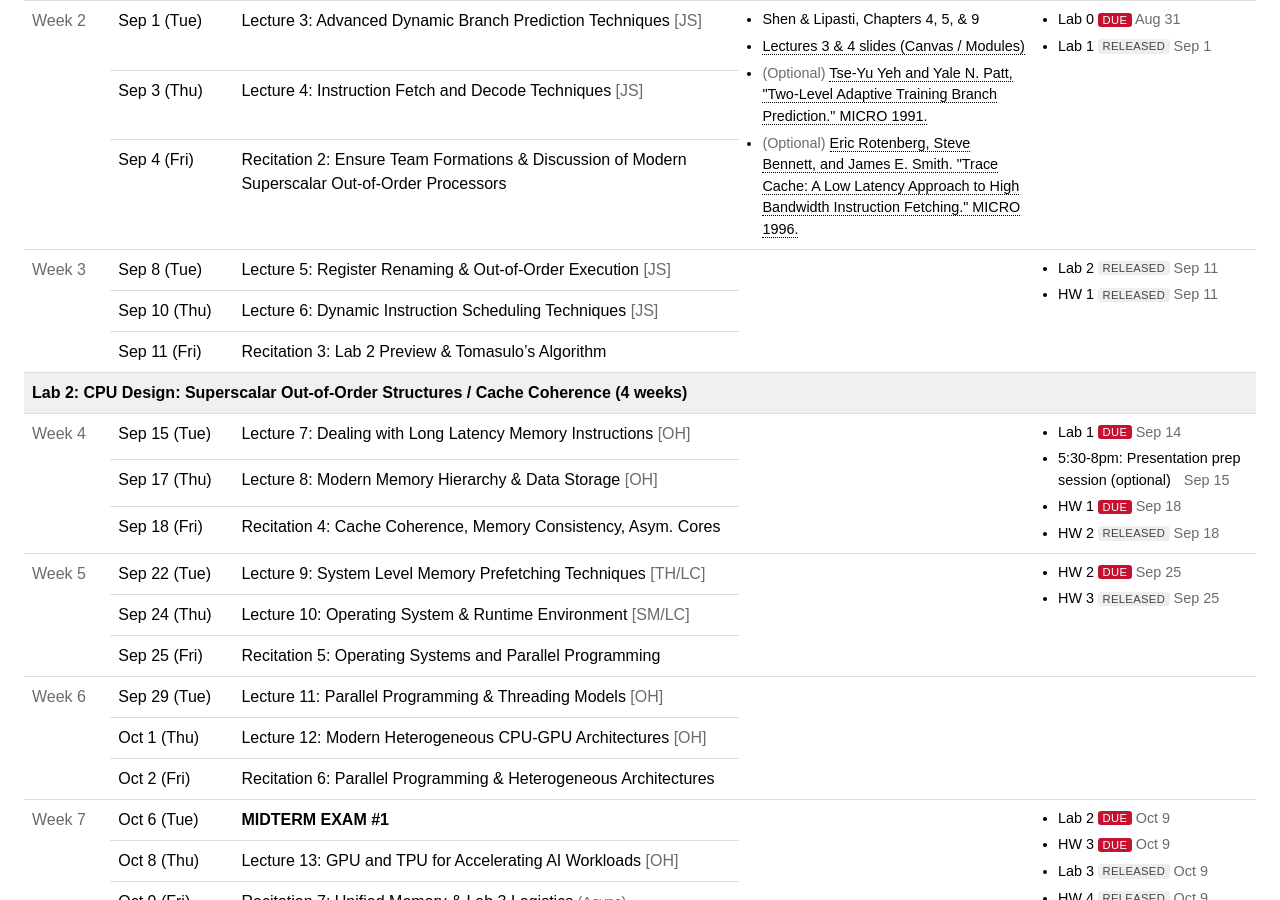
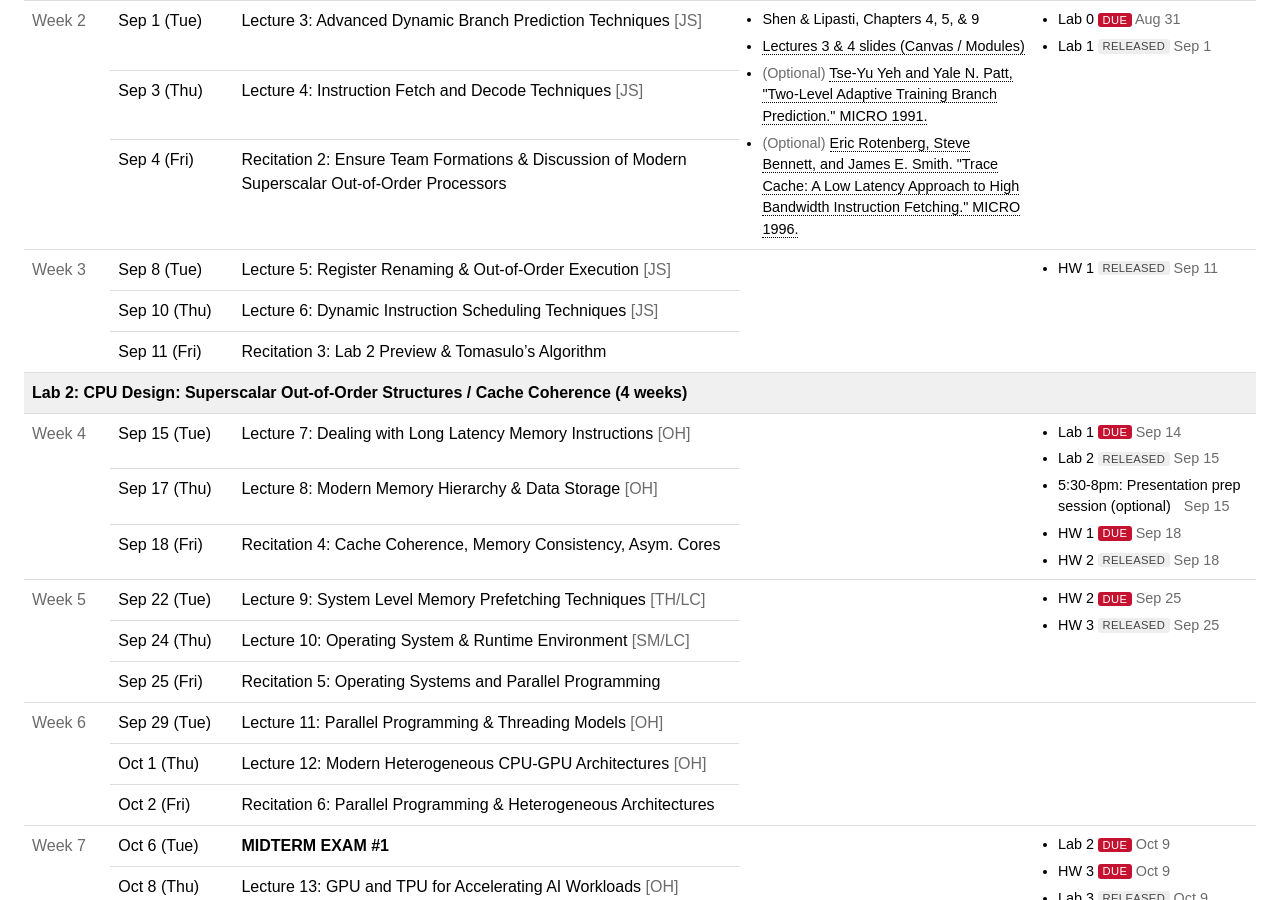
Before and after one commit to cmu-ece18740/cmu-ece18740.github.io, a Jekyll site: the page built from index.html, in a window 1280 px wide and 900 px high, scrolled down 1059 px. Built offline with Jekyll 4.4.1, drawn with Linux system fonts in a browser that asks for light colours; part of the change alters nothing that is shown.

```diff
--- a/_data/schedule.yml
+++ b/_data/schedule.yml
@@ -125,9 +125,6 @@ weeks:
 
   - week: 3
     assignments:
-      - name: "Lab 2"
-        status: released
-        date: 2026-09-11
       - name: "HW 1"
         status: released
         date: 2026-09-11
@@ -153,6 +150,9 @@ weeks:
       - name: "Lab 1"
         status: due
         date: 2026-09-14
+      - name: "Lab 2"
+        status: released
+        date: 2026-09-15
       - name: "5:30-8pm: Presentation prep session (optional)"
         date: 2026-09-15
       - name: "HW 1"
```
